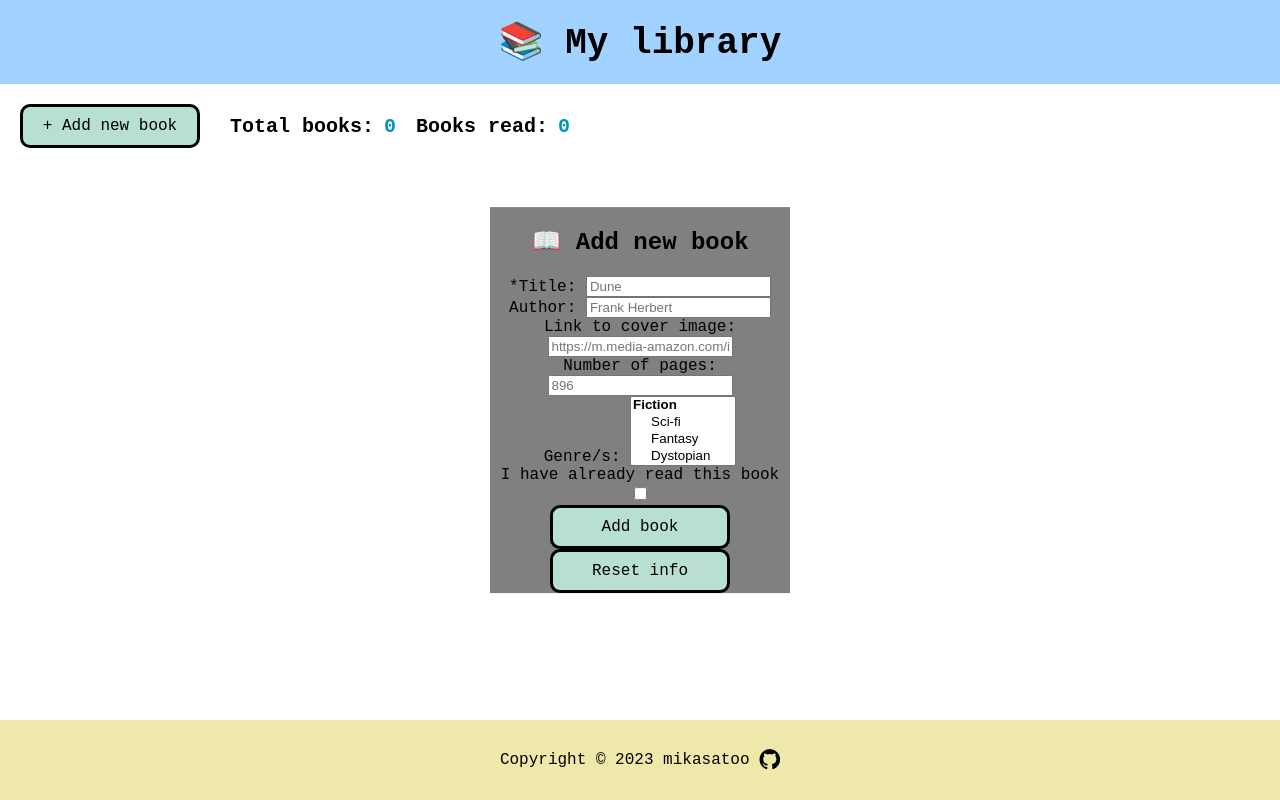
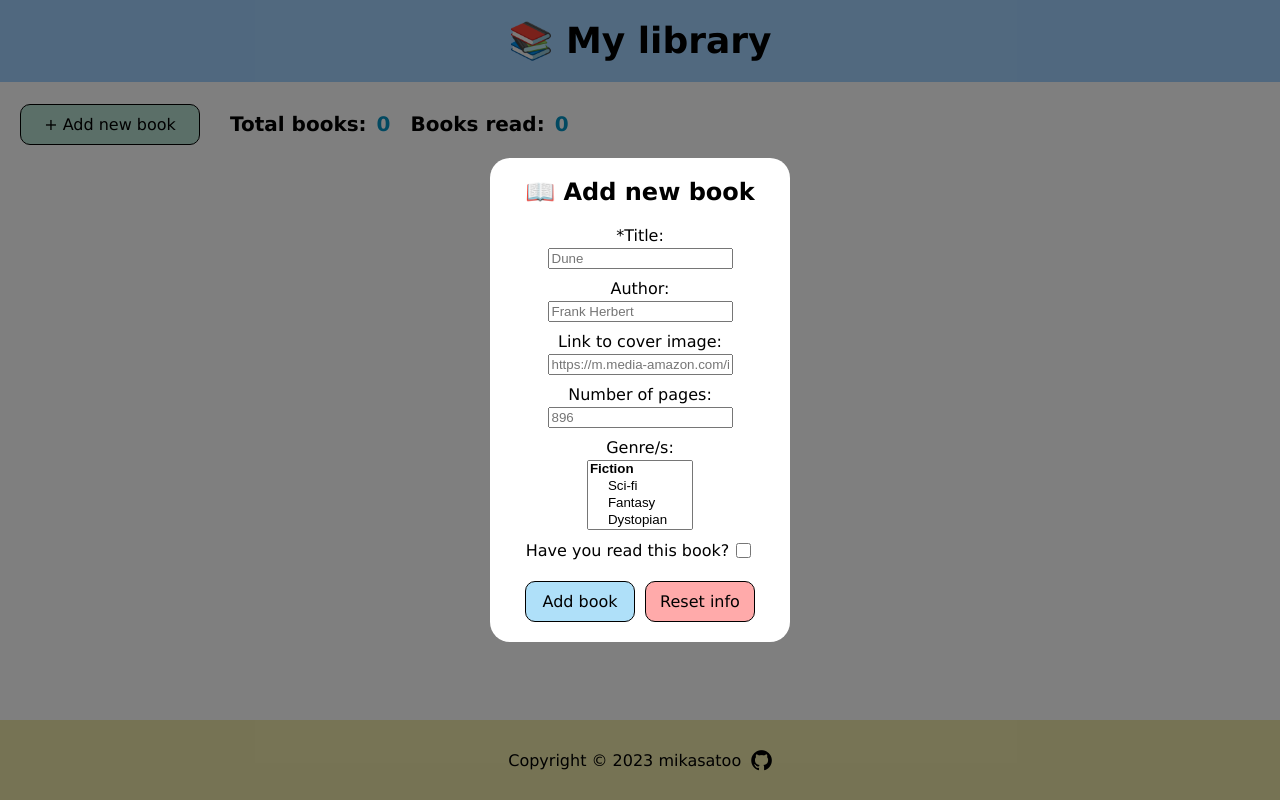
Before and after one commit to mikasatoo/library, a plain HTML site: page index.html in a window 1280 px wide. Both pictures are taken after a click on the button "+ Add new book". Drawn offline with Linux system fonts and the light colour scheme.

Commit message:
Add styling and most functionality for pop-up form

```diff
--- a/index.html
+++ b/index.html
@@ -47,7 +47,7 @@
         </div>
     </div>
 
-    <!-- Pop-up form -->
+    <!-- "Add book" form -->
     <div class="add-book-pop-up">
         <form action="#" id="add-book-form">
             <h2>&#128214; Add new book</h2>
@@ -102,15 +102,17 @@
             </div>
 
             <div class="read">
-                <label for="read">I have already read this book</label>
+                <label for="read">Have you read this book?</label>
                 <input type="checkbox" id="read" name="read">
             </div>
 
             <div class="review">
                 <div class="rating">
-                    <label for="rating">How would you rate it?</label>
-                    <input type="range" id="rating" min="0" max="5" step="1" value="3" oninput="value.innerText = this.value">
-                    <p id="value">3</p>
+                    <label for="rating-slider">How would you rate it?</label>
+                    <div class="rating-value">
+                        <input type="range" id="rating-slider" min="0" max="5" step="1" value="3">
+                        <p id="rating-value"></p>
+                    </div>
                 </div>
 
                 <div class="review-text">
@@ -122,10 +124,13 @@
             </div>
 
             <div class="buttons">
-                <button type="submit">Add book</button>
-                <button type="reset">Reset info</button>
+                <button type="submit" id="add-book-form-btn">Add book</button>
+                <button type="reset" id="reset-btn">Reset info</button>
             </div>
         </form>
     </div>
+
+    <!-- Overlay effect -->
+    <div id="overlay"></div>
 </body>
 </html>
--- a/script.js
+++ b/script.js
@@ -27,32 +27,73 @@ Book.prototype.getGenres = function() {
     };
 };
 
+// References to HTML elements
+const addBookBtn = document.getElementById("add-book-btn");
+const overlay = document.getElementById("overlay");
+const addBookPopUp = document.querySelector(".add-book-pop-up");
+const formBtn = document.getElementById("add-book-form-btn")
+const resetBtn = document.getElementById("reset-btn")
+const readCheckBox = document.getElementById("read");
+const review = document.querySelector(".review");
+const totalBooks = document.getElementById("total-books-value");
+const readBooks = document.getElementById("read-books-value");
+const ratingSlider = document.getElementById("rating-slider");
+const ratingValue = document.getElementById("rating-value");
+
+// Global variables
+let totalBooksValue = 0;
+let readBooksValue = 0;
+let rating = 3;
+
 // ***** Function to add book to library
 function addBookToLibrary() {
   // ...
 };
 
-// References to HTML elements
-const addBookBtn = document.getElementById("add-book-btn");
-const addBookPopUp = document.querySelector(".add-book-pop-up");
-const readCheckBox = document.getElementById("read");
-const review = document.querySelector(".review");
-const totalBooks = document.getElementById("total-books-value");
-const readBooks = document.getElementById("read-books-value");
-
-// Global variables
-let totalBooksValue = 0;
-let readBooksValue = 0;
-
-// Function to add event listener (click) to addBookBtn to make addBookPopUp appear
-function makeAddBookAppear() {
-    addBookBtn.addEventListener("click", () => {
-        addBookPopUp.classList.add("active");
+// ***** Function to display each book on its own card
+function displayBooks() {
+    myLibrary.forEach((book) => {
+        // ...
     });
 };
 
-// Function to add event listener (change) to readCheckBox to make the review div appear
-function makeReviewAppear() {
+// ***** Function to update summary data (totalBooksValue and readBooksValue + update textContent)
+    // need to consider books being added / removed and also being checked / unchecked as read on their cards
+
+
+// Add event listener (click) to addBookBtn to open addBookPopUp and add overlay
+function openAddBookPopUp() {
+    addBookBtn.addEventListener("click", () => {
+        addBookPopUp.classList.add("active");
+        overlay.classList.add("active");
+    });
+};
+
+// ***** Add event listener (click) to formBtn and overlay to close addBookPopUp and remove overlay
+function closeAddBookPopUp() {
+    formBtn.addEventListener("click", () => {
+        // add an if statement for the form validation or change event listener to something to do with submitting (since that will only be allowed after form is validated)
+        addBookPopUp.classList.remove("active");
+        overlay.classList.remove("active");
+
+        // also need to call function/s to create book object from inputted data
+    });
+
+    overlay.addEventListener("click", () => {
+        addBookPopUp.classList.remove("active");
+        overlay.classList.remove("active");
+    });
+};
+
+// ***** Add event listener (click) to resetBtn to reset any inputted book data
+function resetBookData() {
+    resetBtn.addEventListener("click", () => {
+        // ...
+    });
+};
+
+// Add event listener (change) to readCheckBox to make the review div appear or disappear
+function toggleReviewFields() {
     readCheckBox.addEventListener("change", () => {
         if (readCheckBox.checked == true) {
             review.classList.add("active");
@@ -62,17 +103,24 @@ function makeReviewAppear() {
     });
 };
 
-// ***** Function to display each book
-function displayBooks() {
-    myLibrary.forEach((book) => {
-        // ...
-    })
+// Add event listener (input) to ratingSlider
+function changeRating() {
+    ratingSlider.addEventListener("input", () => {
+        console.log(ratingSlider.value);
+        rating = ratingSlider.value;
+        ratingValue.textContent = rating;
+    });
 };
 
+// ***** Add event listener (click) to removeBtn on book cards
 
 
 // Initialization
-makeAddBookAppear();
-makeReviewAppear();
+openAddBookPopUp();
+closeAddBookPopUp();
+resetBookData();
+toggleReviewFields();
+changeRating();
 totalBooks.textContent = totalBooksValue;   // ***** might need to reconsider setting these to zero initially?
 readBooks.textContent = readBooksValue;
+ratingValue.textContent = rating;
--- a/styles.css
+++ b/styles.css
@@ -1,5 +1,5 @@
 body {
-    font-family: 'Courier New', Arial;  /* !!! change font */
+    font-family: Verdana, Helvetica, Arial;
     margin: 0;
 }
 
@@ -7,6 +7,7 @@ body {
 
 :root {
     --off-black: #1f1f1f;
+    --black-opaque: rgba(0,0,0,0.5);
     --off-white: #f5f5f5;
     --light-grey: #dcdcdc;
     --mid-grey: #bfc1c2;
@@ -77,17 +78,22 @@ button {
     box-sizing: border-box;
     padding: 10px;
     width: 180px;
-    font-family: 'Courier New', Arial;  /* !!! change font */
+    font-family: Verdana, Helvetica, Arial;
     font-size: 16px;
     background-color: var(--pale-green);
     color: var(--black);
     border: solid var(--black);
+    border-width: 1px;
     border-radius: 10px;
 
     &&:hover {
-        transition-duration: 250ms;
+        /* transition-duration: 250ms;
         cursor: pointer;
-        transform: scale(1.1);
+        transform: scale(1.1); */
+
+        transition: all 0.5s ease-out;
+        cursor: pointer;
+        filter: brightness(85%);
     }
 }
 
@@ -127,7 +133,8 @@ button {
     font-weight: bold;
 }
 
-/* !!! add .gallery styles*/
+/* !!! add .gallery styles - use Grid? */
+/* !!! add .gallery .card styles too */
 
 
 
@@ -162,19 +169,40 @@ button {
 }
 
 
-/* !!!!! Pop-up form */
+/* Overlay */
+
+#overlay {
+    position: fixed;    /* sit on top of the page content */
+    display: none;  /* hidden by default */
+    width: 100%;
+    height: 100%;
+    top: 0;
+    left: 0;
+    background-color: var(--black-opaque);
+    z-index: 1;
+}
+
+#overlay.active {
+    display: block;
+}
+
+
+/* "Add book" pop-up and form */
 
 .add-book-pop-up {
     position: fixed;
     box-sizing: border-box;
-    z-index: 1;
+    z-index: 2;     /* higher stack order to sit on top of overlay */
     top: 50%;
     left: 50%;
-    width: 300px;
-    background-color: grey;
+    width: 70%;
+    max-width: 300px;
+    min-width: 200px;
+    background-color: var(--white);
     text-align: center;
     transition: 0.2s ease-in-out;
     transform: translate(-50%, -50%) scale(0);
+    border-radius: 20px;
 }
 
 .add-book-pop-up.active {
@@ -184,18 +212,103 @@ button {
 #add-book-form {
     display: flex;
     flex-direction: column;
-
+    align-items: center;
+    box-sizing: border-box;
+    padding: 20px;
+    gap: 10px;
+    font-size: 16px;
 }
 
-.review {
-    display: none;  /* hidden by default */
-
+h2 {
+    margin-left: 0;
+    margin-right: 0;
+    margin-top: 0;
+    margin-bottom: 10px;
+    font-size: 24px;
+    text-align: center;
 }
 
-.review.active {
-    display: block;
-
+#add-book-form .title,
+#add-book-form .author,
+#add-book-form .image-url,
+#add-book-form .pages,
+#add-book-form .genres {
+    display: flex;
+    flex-direction: column;
+    align-items: center;
+    gap: 3px;
 }
 
-/* !!! For the .rating div, position the #value p to the right of the #rating input */
-/* !!! Make it so that the rest of the page goes out of focus when the form is active and if you click outside of it, the form closes ??? */
+#add-book-form .genres select:hover {
+    cursor: pointer;
+}
+
+#add-book-form .read {
+    display: flex;
+    gap: 3px;
+    justify-content: center;
+    align-items: center;
+}
+
+#add-book-form .read input {
+    height: 15px;
+    width: 15px;
+
+    &&:hover {
+        cursor: pointer;
+    }
+}
+
+#add-book-form .review {
+    display: none;
+}
+
+#add-book-form .review.active {
+    display: flex;
+    flex-direction: column;
+    gap: 10px;
+}
+
+#add-book-form .review .rating,
+#add-book-form .review .review-text {
+    display: flex;
+    flex-direction: column;
+    align-items: center;
+    gap: 3px;
+}
+
+input#rating-slider:hover {
+    cursor: pointer;
+}
+
+#add-book-form .review .rating-value {
+    display: flex;
+    align-items: center;
+    gap: 10px;
+    height: 30px;
+}
+
+p {
+    margin: 0;
+}
+
+#add-book-form .buttons {
+    display: flex;
+    flex-wrap: wrap;
+    justify-content: center;
+    width: 90%;
+    gap: 10px;
+    margin-top: 10px;
+}
+
+#add-book-form .buttons button {
+    width: 110px;
+}
+
+#add-book-form .buttons #add-book-form-btn {
+    background-color: var(--pale-blue);
+}
+
+#add-book-form .buttons #reset-btn {
+    background-color: var(--pale-red);
+}
```
